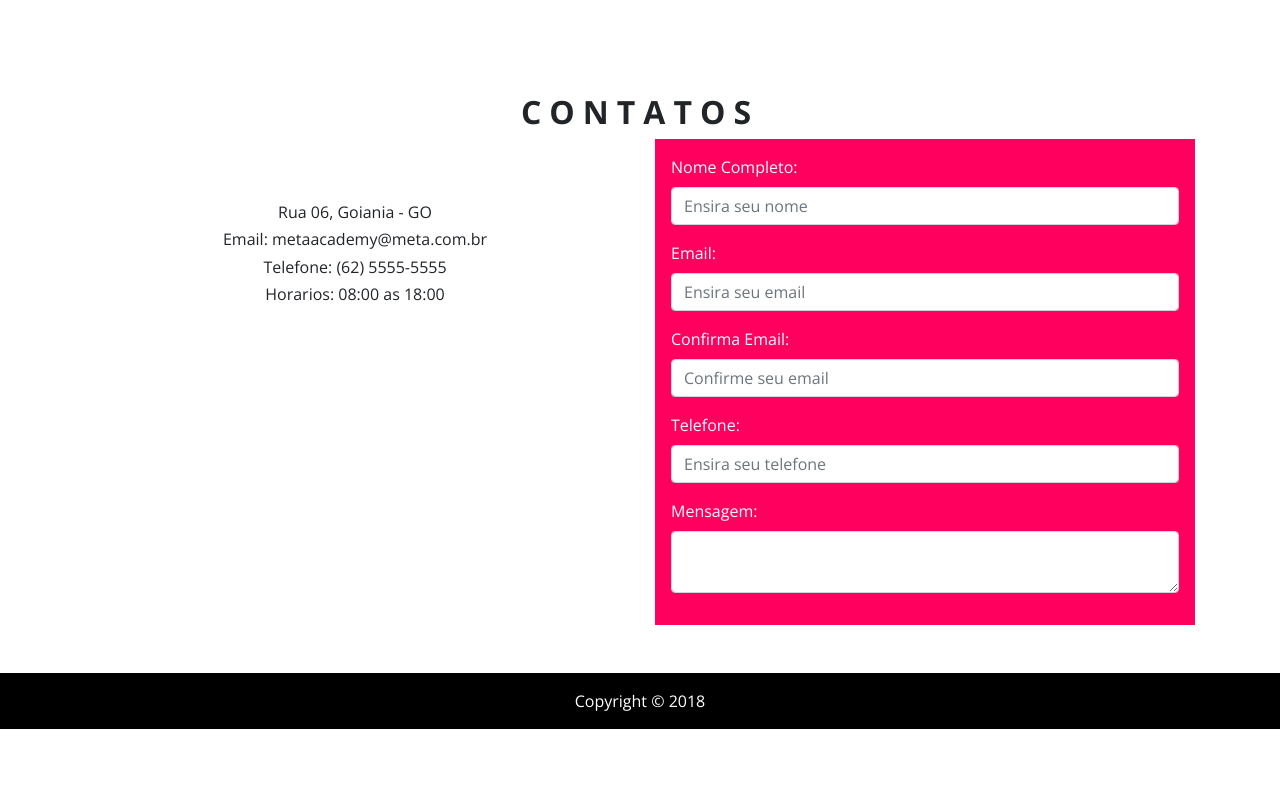
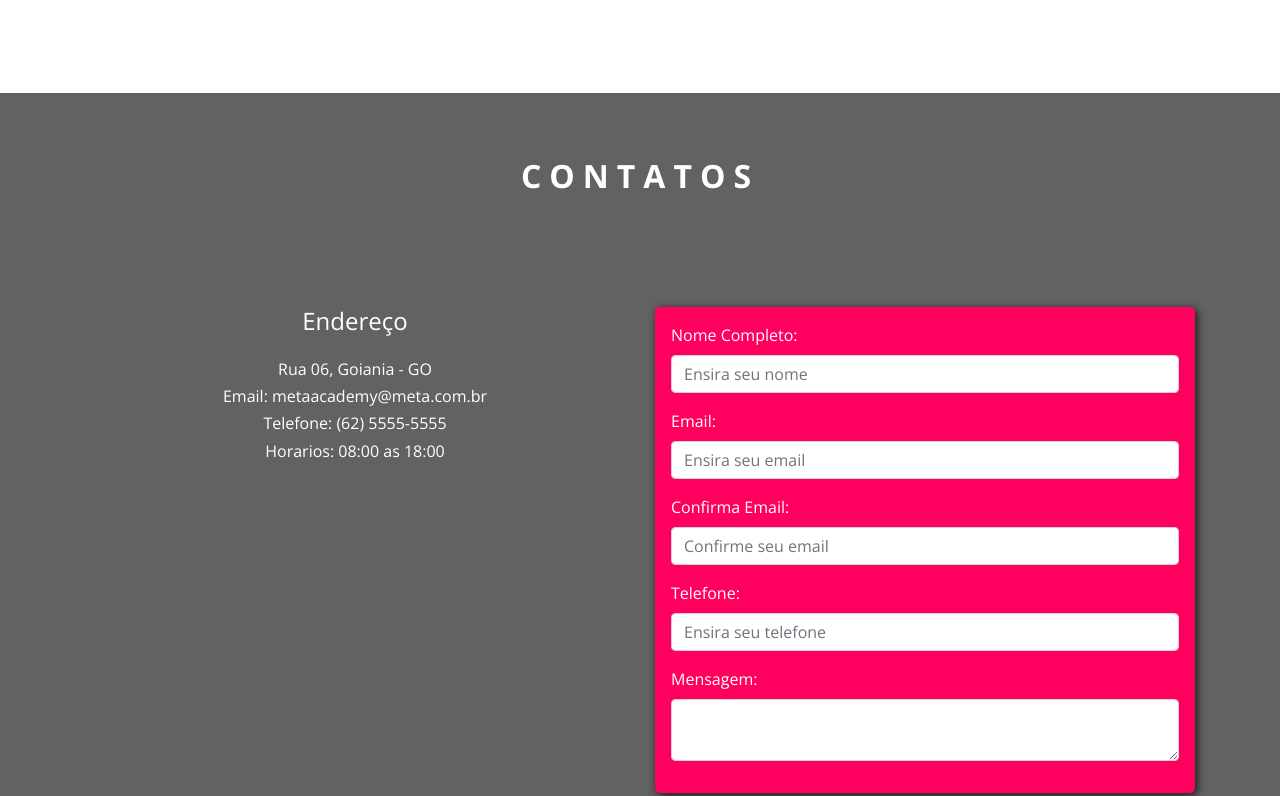
Before and after one commit to jeffersontelles29/Meta-Academy, a website: page index.html in a window 1280 px wide. Shown: the part 2102-2898 px from the top of the page. Before the commit the page ends 2831 px from the top, so only its background shows below. Drawn offline with nearby package versions, Linux system fonts and the light colour scheme.

Commit message:
Alteração no codigo contatos

```diff
--- a/index.html
+++ b/index.html
@@ -38,7 +38,7 @@
               <a href="/" class="dropdown-item">Treino Pernas</a>
             </div>
         </li>
-        <li class="nav-item"><a href="/" class="nav-link">Planos</a></li>
+        <li class="nav-item"><a href="#planos" class="nav-link">Planos</a></li>
         <li class="nav-item dropdown">
           <a href="/" class="nav-link dropdown-toggle" id="#drop-dicas" role="button" data-toggle="dropdown" aria-haspopup="true" aria-expanded="false">
           Dicas
@@ -287,13 +287,14 @@
   <div class="container">
     <div class="row">
       <div class="col-md-12">
-        <h3>Contatos</h3>
+        <h3 class="heading">Contatos</h3>
       </div>
     </div>
 
     <div class="row">
       <div class="col-md-6">
-        <address>
+        <address class="mb-5">
+          <h4 class="mb-4">Endereço</h4>
           <h5>Rua 06, Goiania - GO</h5>
           <h5>Email: metaacademy@meta.com.br</h5>
           <h5>Telefone: (62) 5555-5555</h5>
--- a/scss/layout/_contatos.scss
+++ b/scss/layout/_contatos.scss
@@ -1,14 +1,17 @@
 .contatos {
-  h3 {
+  padding: 4rem 0;
+  background: $color-light-2;
+  color: $color-light;
+  .heading {
     font-size: 2rem;
     font-weight: 700;
     text-transform: uppercase;
     text-align: center;
     letter-spacing: .5rem;
+    margin-bottom: 7rem;
   }
 
   address {
-    margin: 4rem 0;
     text-align: center;
     h5 {
       font-size: 1rem;
@@ -17,6 +20,8 @@
 
   .formulario {
     background: $color-options2;
+    border-radius: 5px;
+    box-shadow: 2px 2px 8px rgba(0, 0, 0, 0.8);
     color: $color-light;
     padding: 1rem;
   }
```
Also changed, not shown: css/main.css.
